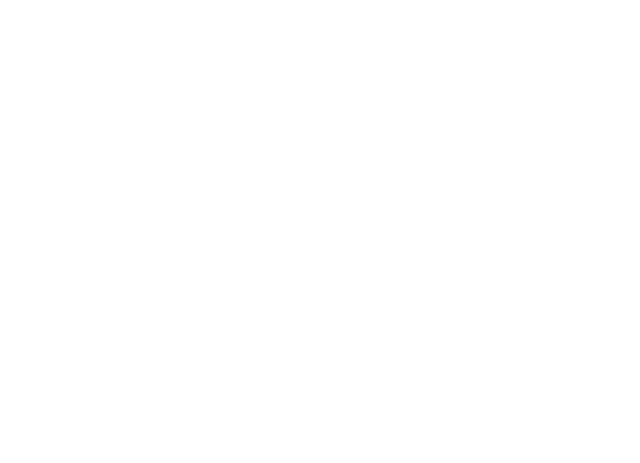
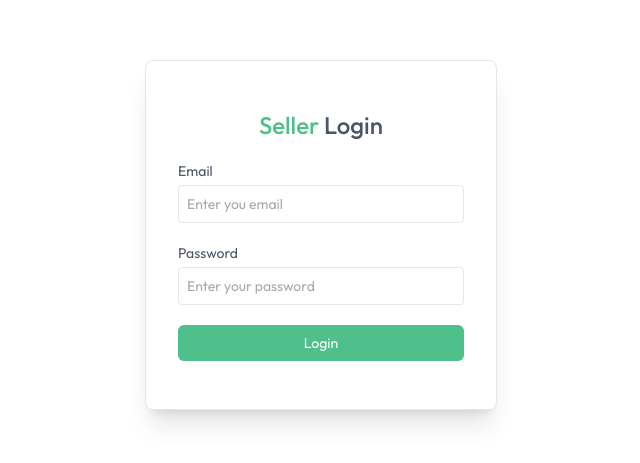
Before and after one commit to itsmearnab12/GreenCart, a React (Vite) app in the folder client/: page /seller in a window 1280 px wide. Before the commit this address had no page. Shown: the part 165-628 px from the top of the page, without its empty margins (319-959 px from the left). Built offline with nearby package versions, Linux system fonts and the light colour scheme.

Commit message:
Working on seller page

```diff
--- a/client/src/App.jsx
+++ b/client/src/App.jsx
@@ -12,14 +12,16 @@
 import Cart from './pages/Cart';
 import AddAddress from './pages/AddAddress';
 import MyOrders from './pages/MyOrders';
+import SellerLogin from './components/seller/SellerLogin';
+import SellerLayout from './pages/seller/SellerLayout';
 
 const App = () => {
 
   const isSellerPath = useLocation().pathname.includes("seller");
-  const { showUserLogin } = useAppContext();
+  const { showUserLogin, isSeller } = useAppContext();
 
   return (
-    <div>
+    <div className='text-default min-h-screen text-gray-700 bg-white'>
 
       {isSellerPath ? null : <Navbar />}
       {showUserLogin ? <Login /> : null}
@@ -35,7 +37,9 @@
           <Route path='/cart' element={<Cart />} />
           <Route path='/add-address' element={<AddAddress />} />
           <Route path='/my-orders' element={<MyOrders />} />
+          <Route path='/seller' element={isSeller ? <SellerLayout /> : <SellerLogin />}>
 
+          </Route>
         </Routes>
       </div>
       {!isSellerPath && <Footer />}
--- a/client/src/components/seller/SellerLogin.jsx
+++ b/client/src/components/seller/SellerLogin.jsx
@@ -17,11 +17,23 @@
         }
     }, [isSeller])
     return !isSeller && (
-        <form onSubmit={onSubmitHandler}>
+        <form onSubmit={onSubmitHandler} className='min-h-screen flex items-center text-sm text-gray-600'>
+
+            <div className='flex flex-col gap-5 m-auto items-start p-8 py-12 min-w-80 sm:min-w-88 rounded-lg shadow-xl border border-gray-200'>
+                <p className='text-2xl font-medium m-auto'><span className='text-primary'>Seller</span> Login</p>
+                <div className='w-full'>
+                    <p>Email</p>
+                    <input onChange={() => setEmail(email.target.value)} value={email} type="email" placeholder='Enter you email' className='border border-gray-200 rounded w-full p-2 mt-1 outline-primary' required />
+                </div>
+                <div className='w-full'>
+                    <p>Password</p>
+                    <input onChange={() => setPassword(email.target.value)} value={password} type="password" placeholder='Enter your password' className='border border-gray-200 rounded w-full p-2 mt-1 outline-primary' required />
+                </div>
+                <button className='bg-primary text-white w-full py-2 rounded-md cursor-pointer'>Login</button>
+            </div>
 
         </form>
     )
 }
 
 export default SellerLogin
-//4:41
--- /dev/null
+++ b/client/src/pages/seller/SellerLayout.jsx
@@ -0,0 +1,53 @@
+import { Link, NavLink, Outlet } from "react-router-dom";
+import { assets } from "../../assets/assets";
+import { useAppContext } from "../../context/AppContext";
+
+const SellerLayout = () => {
+
+    const { setIsSeller } = useAppContext();
+
+
+    const sidebarLinks = [
+        { name: "Add Prodcut", path: "/seller", icon: assets.add_icon },
+        { name: "Product List", path: "/seller/product-list", icon: assets.product_list_icon },
+        { name: "Orders", path: "/seller/orders", icon: assets.order_icon },
+    ];
+
+    const logout = async () => {
+        setIsSeller(false);
+    }
+
+    return (
+        <>
+            <div className="flex items-center justify-between px-4 md:px-8 border-b border-gray-300 py-3 bg-white">
+                <Link to='/'>
+                    <img src={assets.logo} alt="logo" className="cursor-pointer w-34 md:w-38" />
+                </Link>
+                <div className="flex items-center gap-5 text-gray-500">
+                    <p>Hi! Admin</p>
+                    <button onClick={logout} className='border rounded-full text-sm px-4 py-1'>Logout</button>
+                </div>
+            </div>
+            <div className="flex">
+                <div className="md:w-64 w-16 border-r h-[550px] text-base border-gray-300 pt-4 flex flex-col transition-all duration-300">
+                    {sidebarLinks.map((item) => (
+                        <NavLink to={item.path} key={item.name} end={item.path === "/seller"}
+                            className={({ isActive }) => `flex items-center py-3 px-4 gap-3
+                            ${isActive ? "border-r-4 md:border-r-[6px] bg-primary/10 border-primary text-primary"
+                                    : "hover:bg-gray-100/90 border-white"
+                                }`
+                            }
+                        >
+                            <img src={item.icon} alt="" className="w-7 h-7" />
+                            <p className="md:block hidden text-center">{item.name}</p>
+                        </NavLink>
+                    ))}
+                </div>
+                <Outlet />
+            </div>
+
+        </>
+    );
+};
+
+export default SellerLayout;
```
